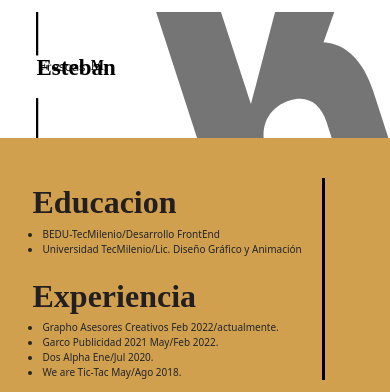
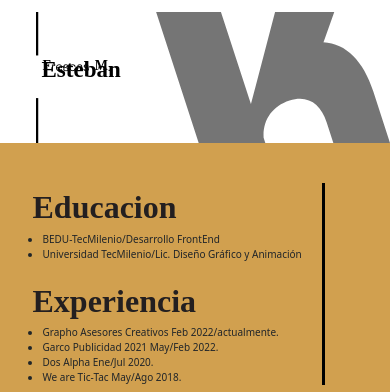
Before and after one commit to Esteban-FM/PortfolioProyecto, a plain HTML site: page index.html in a window 390 px wide. Shown: the top 392 px of the page. Drawn offline with nearby package versions, Linux system fonts and the light colour scheme; a web font is replaced by a local one.

Commit message:
icono de la pagina, ajuste en Nombre titular

```diff
--- a/index.html
+++ b/index.html
@@ -5,13 +5,13 @@
     <meta http-equiv="X-UA-Compatible" content="IE=edge">
     <meta name="viewport" content="width=device-width, initial-scale=1.0">
     <!--Links-->
+
     <link rel="stylesheet" href="./style/style.css">
     <link rel="stylesheet" href="./css/bootstrap-theme.css">
     <link rel="stylesheet" href="./css/bootstrap.css">
-     <!--
-       icono del navegador
-       <link rel="icon" href="">
-      -->
+
+       <!-- icono del navegador -->
+       <link rel="icon" href="./img/icon.png">
     <link rel="stylesheet" href="https://cdnjs.cloudflare.com/ajax/libs/animate.css/4.1.1/animate.min.css"/>
     <link rel="stylesheet" href="https://cdnjs.cloudflare.com/ajax/libs/font-awesome/6.2.0/css/all.min.css">
     <script src="./js/script-slide.js" defer></script>
@@ -22,7 +22,7 @@
     <link href="https://cdn.jsdelivr.net/npm/bootstrap@5.2.0-beta1/dist/css/bootstrap.min.css" rel="stylesheet" integrity="sha384-0evHe/X+R7YkIZDRvuzKMRqM+OrBnVFBL6DOitfPri4tjfHxaWutUpFmBp4vmVor" crossorigin="anonymous">
     <!--Font link-->
 
-    <title>Proyecto</title>
+    <title>Esteban frescas</title>
 </head>
 <body>
 
@@ -79,7 +79,6 @@
       </div>
 
         <div id="mail">
-
           <button id="ButtonMail">
              <img class="frame-item" alt="" src="./svg/correo.svg"/>
             </button>
--- a/style/style.css
+++ b/style/style.css
@@ -1018,7 +1018,6 @@ opacity: 0;
 
 
 
-
   /*movil*/
 
   @media (max-width: 767px) and (min-width: 320px) {
@@ -1031,14 +1030,15 @@ opacity: 0;
     }
     #portada h1 {
     font-size: 23px;
-    line-height: 45px;
+    line-height: 40px;
     margin-top: -40px;
     margin-left: 14px;
+    padding: 5px;
     }
     #portada p {
     font-size: 14px;
     line-height: 38px;
-    margin-left: 16px;
+    margin-left: 20px;
     margin-top: 10%;
     }
 
```
Also changed, not shown: img/icon.png (added).
